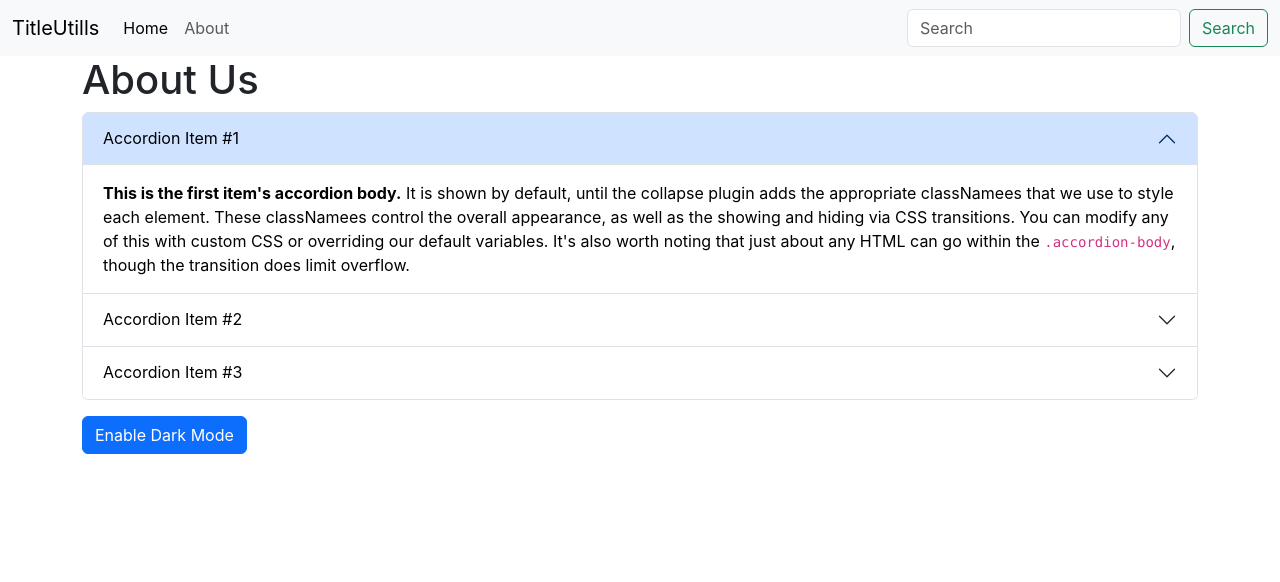
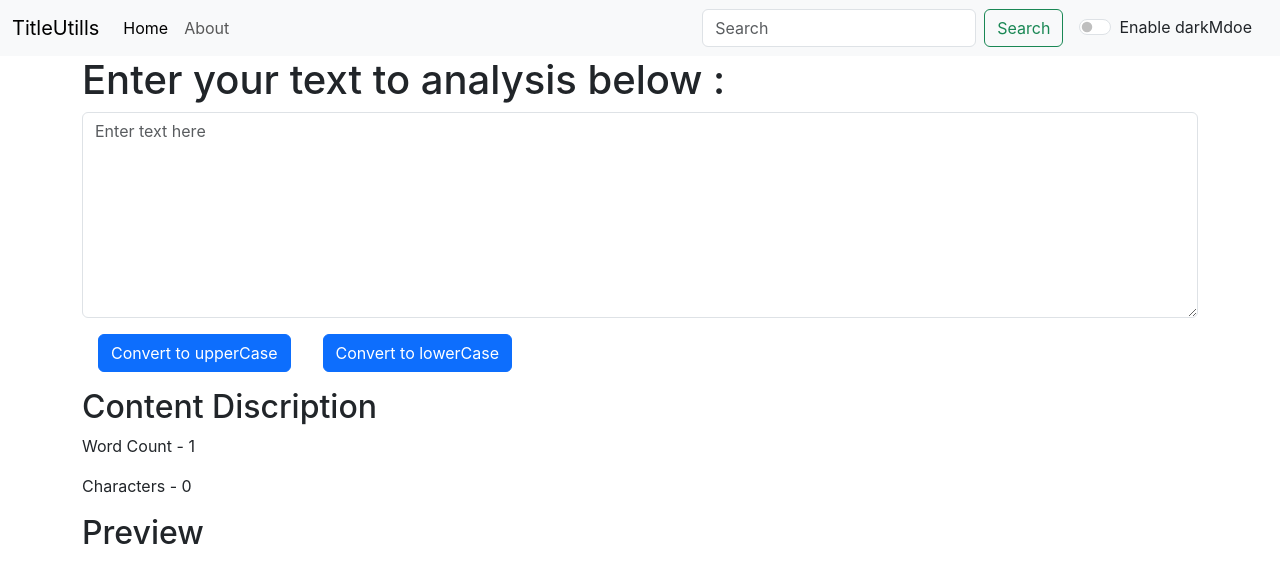
Before and after one commit to bhavyank89/learnReact, a React (Create React App) app in the folder 002-textutills/: page / in a window 1280 px wide. Shown: the top 582 px of the page. Built offline with nearby package versions, Linux system fonts and the light colour scheme.

Commit message:
add dark mode in App.js

```diff
--- a/002-textutills/src/App.js
+++ b/002-textutills/src/App.js
@@ -3,13 +3,25 @@ import './App.css';
 import Navbar from './components/Navbar';
 import TextForm from './components/TextForm';
 import About from './components/About';
+import React, { useState } from 'react'
 
 function App() {
+  const [mode, setMode] = useState('light');
+  const toggleStyle = () => {
+    if (mode === 'dark') {
+      setMode('light');
+      document.body.style.backgroundColor = 'white';
+    }
+    else {
+      setMode('dark');
+      document.body.style.backgroundColor = 'grey';
+    }
+  }
   return (
     <>
-    <Navbar navTitle="TitleUtills" homeTilte="Home" aboutTitle="About" searchTitle="Search"/>
-    {/* <TextForm heading="Enter your text to analysis below :"/> */}
-    <About aboutTitle="About Us"/>
+      <Navbar mode={mode} toggleMode={toggleStyle} navTitle="TitleUtills" homeTilte="Home" aboutTitle="About" searchTitle="Search" />
+      <TextForm mode={mode} heading="Enter your text to analysis below :"/>
+      {/* <About mode={mode} aboutTitle="About Us" /> */}
     </>
   );
 }
--- a/002-textutills/src/components/Navbar.js
+++ b/002-textutills/src/components/Navbar.js
@@ -4,7 +4,7 @@ import propTypes from 'prop-types'
 export default function Navbar(props) {
     return (
         <>
-            <nav className="navbar navbar-expand-lg bg-body-tertiary">
+            <nav className={`navbar navbar-expand-lg navbar-${props.mode} bg-${props.mode}`}>
                 <div className="container-fluid">
                     <a className="navbar-brand" href="/">{props.navTitle}</a>
                     <button className="navbar-toggler" type="button" data-bs-toggle="collapse" data-bs-target="#navbarSupportedContent" aria-controls="navbarSupportedContent" aria-expanded="false" aria-label="Toggle navigation">
@@ -23,6 +23,10 @@ export default function Navbar(props) {
                             <input className="form-control me-2" type="search" placeholder="Search" aria-label="Search" />
                             <button className="btn btn-outline-success" type="submit">{props.searchTitle}</button>
                         </form>
+                        <div className={`form-check form-switch mx-3 text-${props.mode==='light'?'dark':'light'}`}>
+                            <input className="form-check-input" onClick={props.toggleMode} type="checkbox" role="switch" id="flexSwitchCheckDefault" />
+                            <label className="form-check-label" htmlFor="flexSwitchCheckDefault">{`${props.mode==='light'?'Enable darkMdoe':'enable lightMode'}`}</label>
+                        </div>
                     </div>
                 </div>
             </nav>
--- a/002-textutills/src/components/TextForm.js
+++ b/002-textutills/src/components/TextForm.js
@@ -11,7 +11,7 @@ export default function TextForm(props) {
         setText(newText);
     }
 
-    const handleLoClick = ()=>{
+    const handleLoClick = () => {
         let newText = text.toLowerCase();
         setText(newText);
     }
@@ -24,16 +24,16 @@ export default function TextForm(props) {
         <>
             <div className="container mb-3">
                 <h1>{props.heading}</h1>
-                <textarea className="form-control mb-3" value={text} id="textForm" rows="8" onChange={handleOnChange} placeholder='Enter text here'></textarea>
+                <textarea className="form-control mb-3" style={props.mode === 'light' ? { background: 'white' } : { background: 'grey' }} value={text} id="textForm" rows="8" onChange={handleOnChange} placeholder='Enter text here'></textarea>
                 <button className="btn btn-primary mx-3" onClick={handleUpClick} >Convert to upperCase</button>
                 <button className="btn btn-primary mx-3" onClick={handleLoClick} >Convert to lowerCase</button>
             </div>
             <div className="container mb-3">
-            <h2>Content Discription</h2>
-            <p>Word Count - {text.split(" ").length}</p>
-            <p>Characters - {text.length}</p>
-            <h2>Preview</h2>
-            <p>{text}</p>
+                <h2>Content Discription</h2>
+                <p>Word Count - {text.split(" ").length}</p>
+                <p>Characters - {text.length}</p>
+                <h2>Preview</h2>
+                <p>{text}</p>
             </div>
         </>
     )
```
